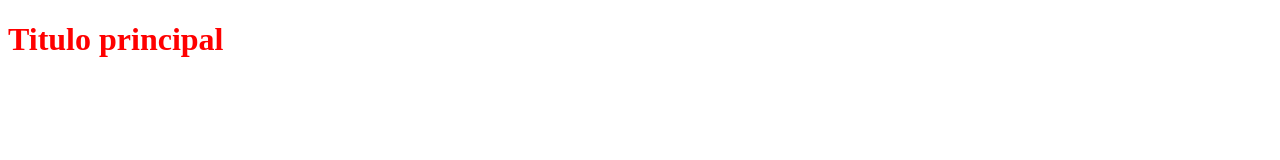
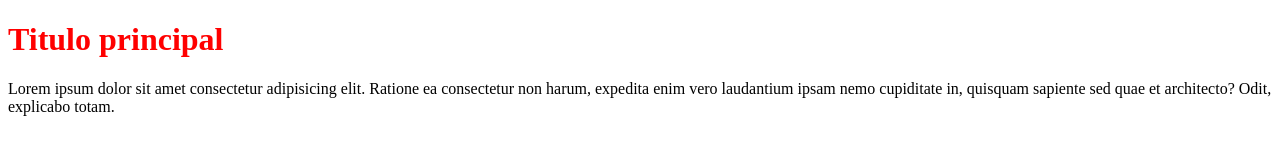
Before and after one commit to DkZIM77/primeirorepositorio, a plain HTML site: page index.html in a window 1280 px wide. Drawn offline with Linux system fonts and the light colour scheme.

Commit message:
add baragrafo

```diff
--- a/index.html
+++ b/index.html
@@ -9,6 +9,8 @@
 <body>
     <h1>Titulo principal</h1>
 
+    <p>Lorem ipsum dolor sit amet consectetur adipisicing elit. Ratione ea consectetur non harum, expedita enim vero laudantium ipsam nemo cupiditate in, quisquam sapiente sed quae et architecto? Odit, explicabo totam.</p>
+
 
     <script src="script.js"></script>
 </body>
```
